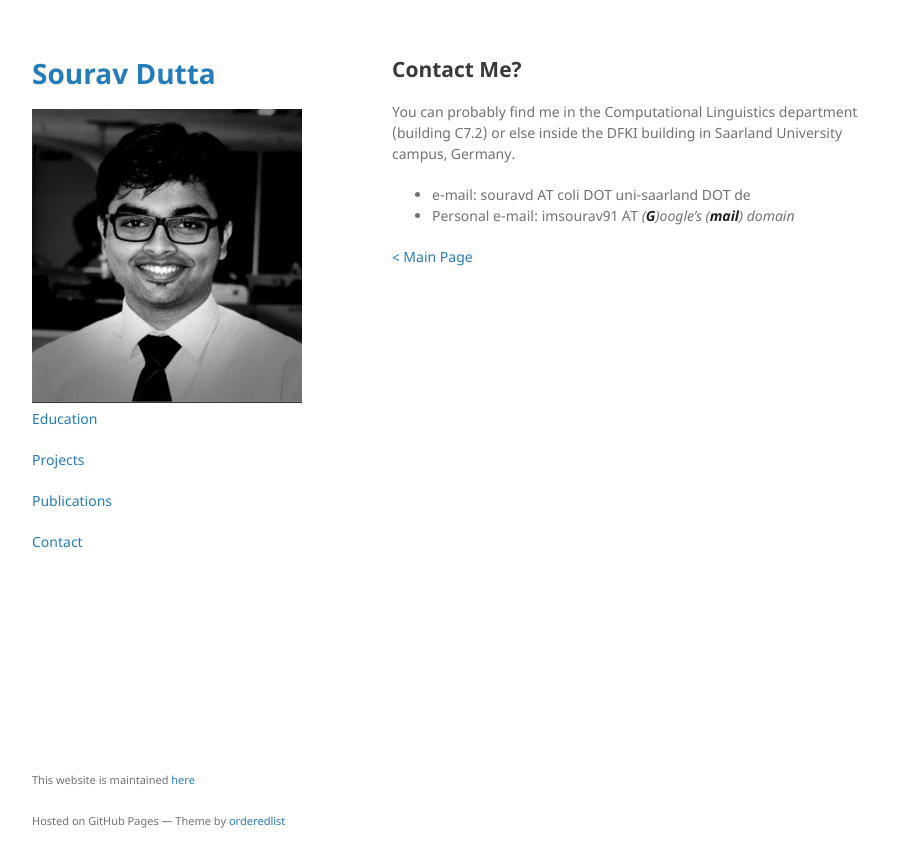
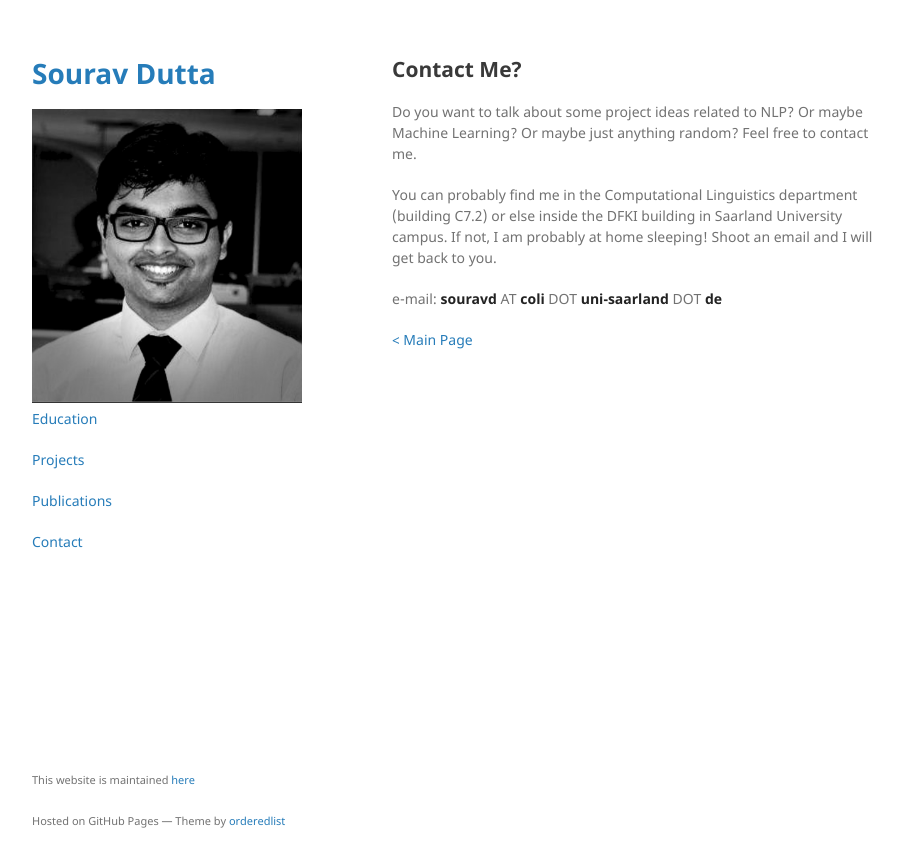
Before and after one commit to SouravDutta91/souravdutta91.github.io, a Jekyll site: the page built from contact.md, in a window 1280 px wide. Shown: the top 867 px of the page, without its empty margins (178-1081 px from the left). Built offline with Jekyll 4.4.1, drawn with Linux system fonts in a browser that asks for light colours; our own code applies the rules of GitHub Pages for plain Markdown files.

Commit message:
Update contact.md

```diff
--- a/contact.md
+++ b/contact.md
@@ -4,11 +4,12 @@ layout: default
 
 ## Contact Me?
 
-
-You can probably find me in the Computational Linguistics department (building C7.2) or else inside the DFKI building in Saarland University campus, Germany.
+Do you want to talk about some project ideas related to NLP? Or maybe Machine Learning? Or maybe just anything random? Feel free to contact me.
 
 
-* e-mail: souravd AT coli DOT uni-saarland DOT de
-* Personal e-mail: imsourav91 AT *(__G__)oogle's (__mail__) domain*
+You can probably find me in the Computational Linguistics department (building C7.2) or else inside the DFKI building in Saarland University campus. If not, I am probably at home sleeping! Shoot an email and I will get back to you.
+
+
+e-mail: __souravd__ AT __coli__ DOT __uni-saarland__ DOT __de__
 
 [< Main Page](./)
```
